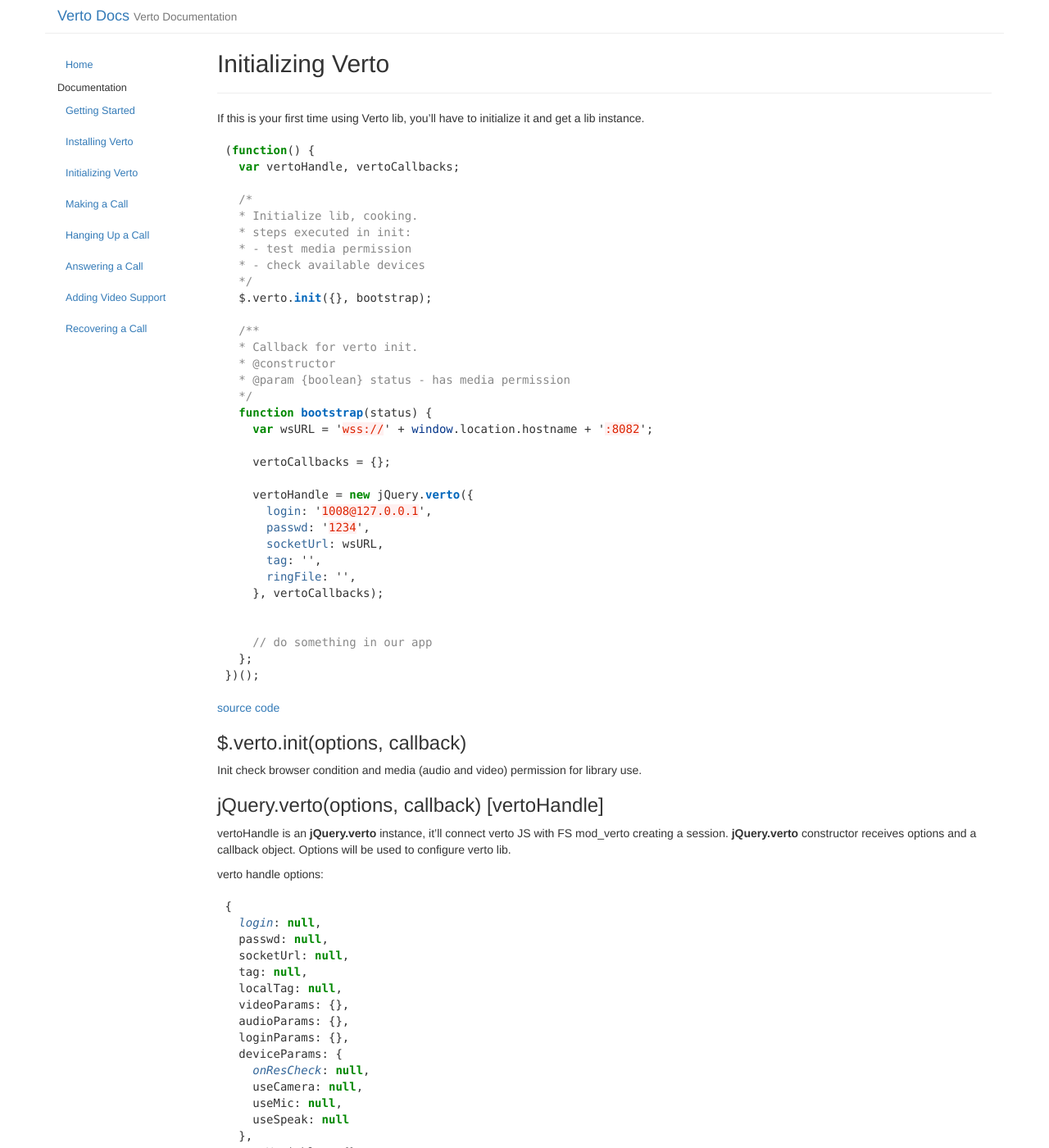
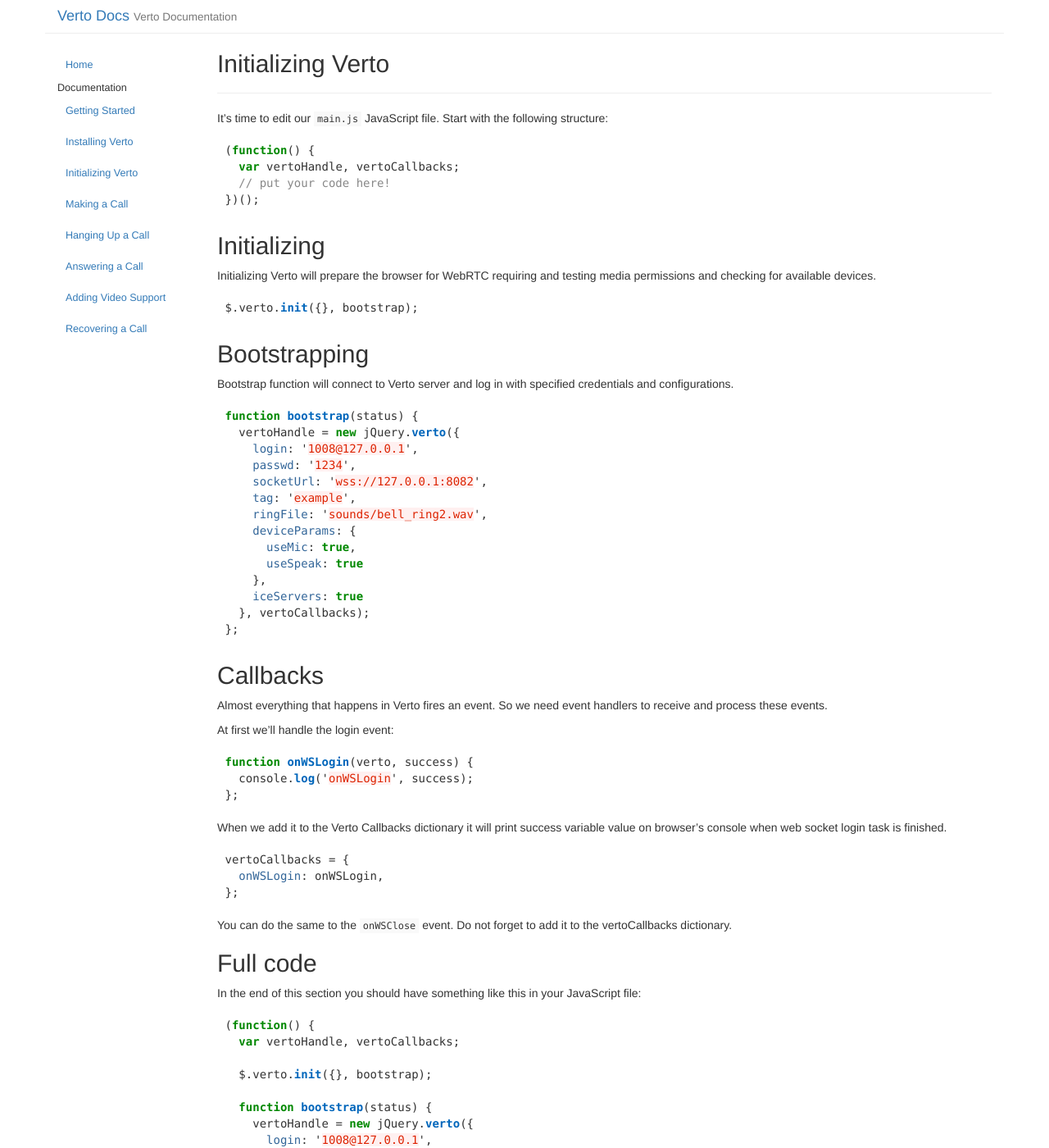
Before and after one commit to EvoluxBR/verto-docs, a Jekyll site: the page built from _posts/2015-10-13-initializing-verto.md, in a window 1280 px wide and 1400 px high. Shown: the whole window at 82% size. Built offline with Jekyll 4.4.1, drawn with Linux system fonts in a browser that asks for light colours; Markdown is read by kramdown in place of the engine named in the settings; comment, search, counter and statistics services are not loaded; some of the changed text lies outside the part shown.

Commit message:
Initializing verto and other major changes.

````diff
--- a/_posts/2015-10-13-initializing-verto.md
+++ b/_posts/2015-10-13-initializing-verto.md
@@ -7,86 +7,134 @@
 order: 3
 ---
 
-If this is your first time using Verto lib, you'll have to initialize it and get a lib instance.
+It's time to edit our `main.js` JavaScript file. Start with the following structure:
+
+```javascript
+(function() {
+  var vertoHandle, vertoCallbacks;
+  // put your code here!
+})();
+```
+
+## Initializing
+
+Initializing Verto will prepare the browser for WebRTC requiring and testing media permissions and checking for available devices.
+
+```javascript
+$.verto.init({}, bootstrap);
+```
+
+## Bootstrapping
+
+Bootstrap function will connect to Verto server and log in with specified credentials and configurations.
+
+```javascript
+function bootstrap(status) {
+  vertoHandle = new jQuery.verto({
+    login: '1008@127.0.0.1',
+    passwd: '1234',
+    socketUrl: 'wss://127.0.0.1:8082',
+    tag: 'example',
+    ringFile: 'sounds/bell_ring2.wav',
+    deviceParams: {
+      useMic: true,
+      useSpeak: true
+    },
+    iceServers: true
+  }, vertoCallbacks);
+};
+```
+
+## Callbacks
+
+Almost everything that happens in Verto fires an event. So we need event handlers to receive and process these events.
+
+At first we'll handle the login event:
+
+```javascript
+function onWSLogin(verto, success) {
+  console.log('onWSLogin', success);
+};
+```
+
+When we add it to the Verto Callbacks dictionary it will print success variable value on browser's console when web socket login task is finished.
+
+```javascript
+vertoCallbacks = {
+  onWSLogin: onWSLogin,
+};
+```
+
+You can do the same to the `onWSClose` event. Do not forget to add it to the vertoCallbacks dictionary.
+
+## Full code
+
+In the end of this section you should have something like this in your JavaScript file:
 
 ```javascript
 (function() {
   var vertoHandle, vertoCallbacks;
 
-  /*
-  * Initialize lib, cooking.
-  * steps executed in init:
-  * - test media permission
-  * - check available devices
-  */
   $.verto.init({}, bootstrap);
 
-  /**
-  * Callback for verto init.
-  * @constructor
-  * @param {boolean} status - has media permission
-  */
   function bootstrap(status) {
-    var wsURL = 'wss://' + window.location.hostname + ':8082';
-
-    vertoCallbacks = {};
-
     vertoHandle = new jQuery.verto({
       login: '1008@127.0.0.1',
       passwd: '1234',
-      socketUrl: wsURL,
-      tag: '',
-      ringFile: '',
+      socketUrl: 'wss://127.0.0.1:8082',
+      tag: 'example',
+      ringFile: 'sounds/bell_ring2.wav',
+      deviceParams: {
+        useMic: true,
+        useSpeak: true
+      },
+      iceServers: true
     }, vertoCallbacks);
+  };
 
+  vertoCallbacks = {
+    onWSLogin: onWSLogin,
+    onWSClose: onWSClose
+  };
 
-    // do something in our app
+  function onWSLogin(verto, success) {
+    console.log('onWSLogin', success);
+  };
+
+  function onWSClose(verto, success) {
+    console.log('onWSClose', success);
   };
 })();
 ```
-[source code]()
 
-### $.verto.init(options, callback)
+## Modifying HTML
 
-Init check browser condition and media (audio and video) permission for library use.
+How is this code supposed to work if we don't include Verto and its dependencies in our HTML file? Edit your `index.html` file so that it looks like this:
 
-### jQuery.verto(options, callback) [vertoHandle]
+```html
+<!-- Verto dependencies -->
+<script src="../lib/node_modules/jquery/dist/jquery.min.js"></script>
+<script src="../lib/node_modules/jquery-json/dist/jquery.json.min.js"></script>
 
-vertoHandle is an **jQuery.verto** instance, it'll connect verto JS with FS mod_verto creating a session. **jQuery.verto** constructor receives options and a callback object. Options will be used to configure verto lib.
+<!-- Verto library -->
+<script src="../lib/node_modules/verto/src/jquery.verto.js"></script>
+<script src="../lib/node_modules/verto/src/jquery.FSRTC.js"></script>
+<script src="../lib/node_modules/verto/src/jquery.jsonrpcclient.js"></script>
 
-verto handle options:
-
-```javascript
-{
-  login: null,
-  passwd: null,
-  socketUrl: null,
-  tag: null,
-  localTag: null,
-  videoParams: {},
-  audioParams: {},
-  loginParams: {},
-  deviceParams: {
-    onResCheck: null,
-    useCamera: null,
-    useMic: null,
-    useSpeak: null
-  },
-  userVariables: {},
-  iceServers: false,
-  ringSleep: 6000,
-  sessid: null
-}
+<!-- Our project's files -->
+<script src="main.js"></script>
 ```
 
-* **login**
+## Trying
 
-    sip login for this verto session.
+We cannot open `index.html` file directly in our browser, since `file:///` protocol won't work properly.
 
-* **passwd**
+We should access it through a web server. You can user any of them: Apache, nginx... But to keep things simple we'll be using Python bundled Simple HTTP Server inside our project's root directory:
 
-    sip password for this verto session.
+```
+python -m SimpleHTTPServer
+```
 
-* **socketUrl**
+Now you should be able to access [http://127.0.0.1:8000/src/index.html](http://127.0.0.1:8000/src/index.html) and test Verto connection with the browser's console open.
 
-    freeswitch websocket url (FS Server)
+If everything went fine you should see a console log with `onWSLogin true` and can now [Make a Call](/doc/making-a-call.html).
````
Also changed, not shown: _posts/2015-10-19-getting-started.md (+36 -9 lines), _posts/2015-10-19-installing-verto.md (+19 -4 lines), index.md (+23 -3 lines).
